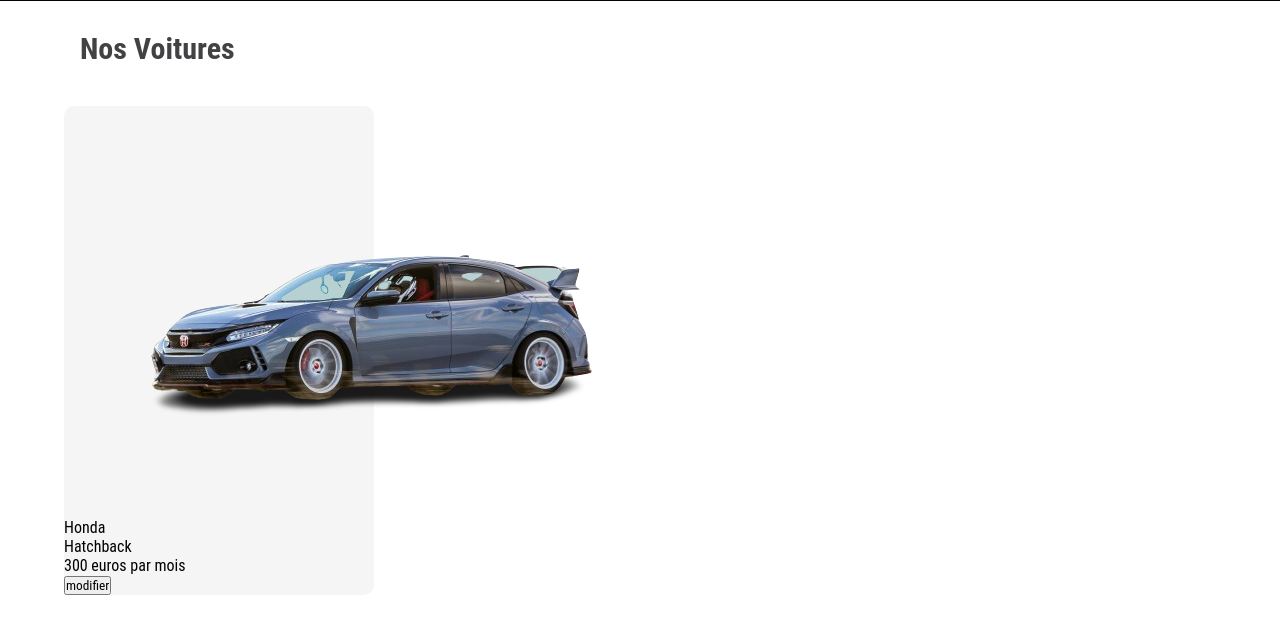
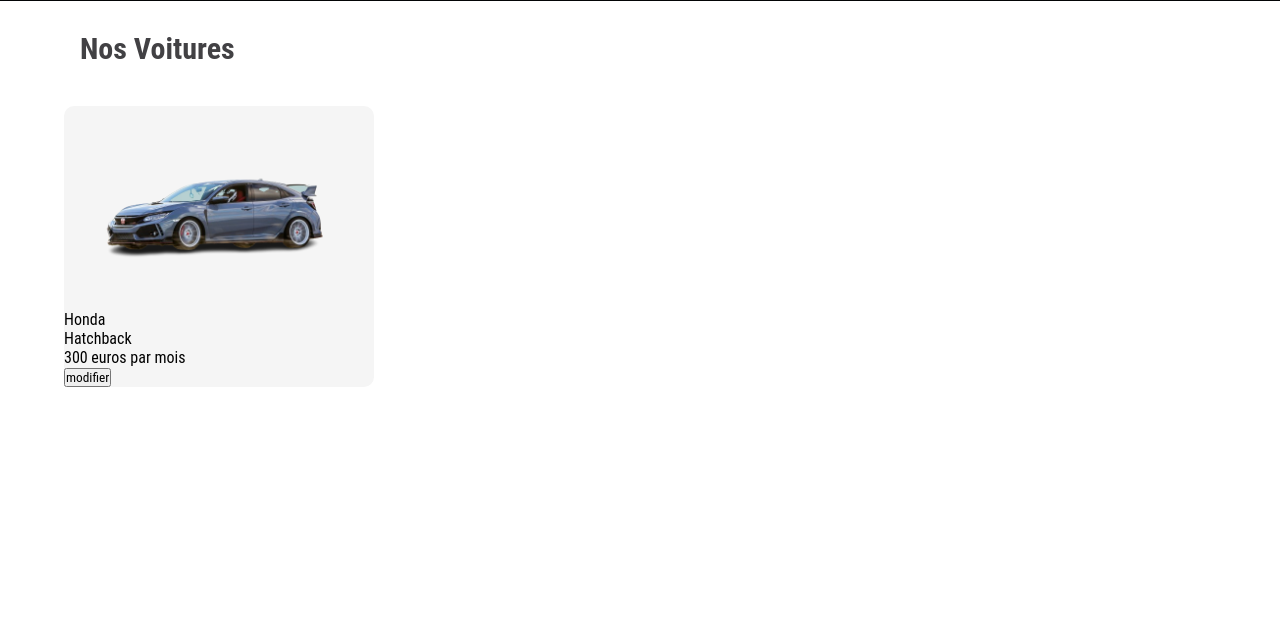
Before and after one commit to CorentintheShadow/flashMCqueen_loc, a PHP site: page / in a window 1280 px wide. Shown: the part 867-1502 px from the top of the page. After the commit the page ends 1254 px from the top, so only its background shows below. Run offline with PHP 8.4, Linux system fonts and the light colour scheme.

Commit message:
regler position du produit

```diff
--- a/design.css
+++ b/design.css
@@ -106,7 +106,12 @@ body{
 .produits .fiche_produit {
     width: 310px;
     background: #f5f5f5;
-    bottom: 0 10px 20px rgba(0, 0, 0, 0.3);
+    bottom: 0 10px 20px rgba(0, 0, 0, 0.3); /*se situe vers le bas */
     border-radius: 10px;
     border-bottom: 20px;
 }
+
+.produits .fiche_produit img {
+    height: 200px;
+    font-weight: 100%;
+}
--- a/index.html
+++ b/index.html
@@ -28,7 +28,7 @@
     <section class="section_produits">
         <div class="produits">
             <div class="fiche_produit">
-                <div><img src="image/honda_civic.png" alt="honda_civic">
+                <div class="img"><img src="image/honda_civic.png" alt="honda_civic">
                 <div>Honda</div>
                 <div>Hatchback</div>
                 <div>
```
